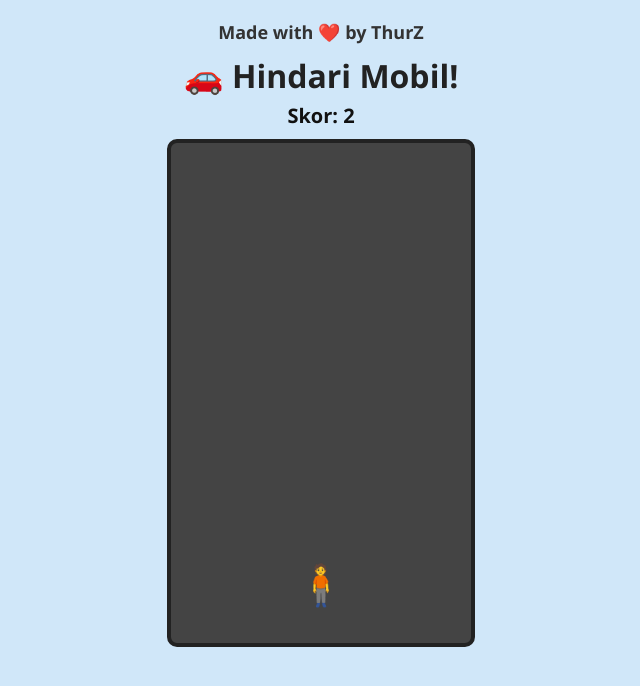
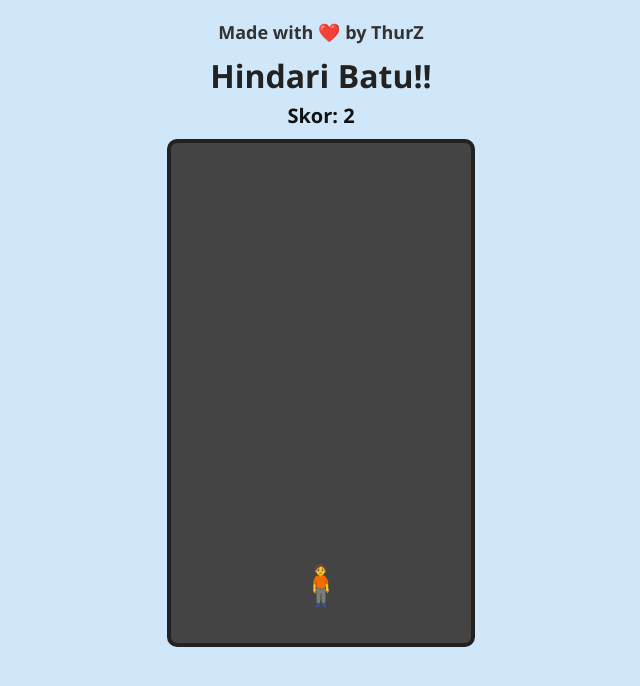
Before and after one commit to dozz12/fast-and-notfurious, a plain HTML site: page index.html in a window 1280 px wide. Shown: the whole page, without its empty margins (319-959 px from the left). Drawn offline with Linux system fonts and the light colour scheme.

Commit message:
Update index.html

```diff
--- a/index.html
+++ b/index.html
@@ -2,12 +2,12 @@
 <html lang="en">
 <head>
   <meta charset="UTF-8">
-  <title>Game Mobil</title>
+  <title>Made by ThurZ</title>
   <link rel="stylesheet" href="style.css">
 </head>
 <body>
   <div class="credit">Made with ❤️ by ThurZ</div>
-  <h1>🚗 Hindari Mobil!</h1>
+  <h1>Hindari Batu!!</h1>
   <div id="score">Skor: 0</div>
   <div id="game">
     <div id="player">🧍</div>
```
